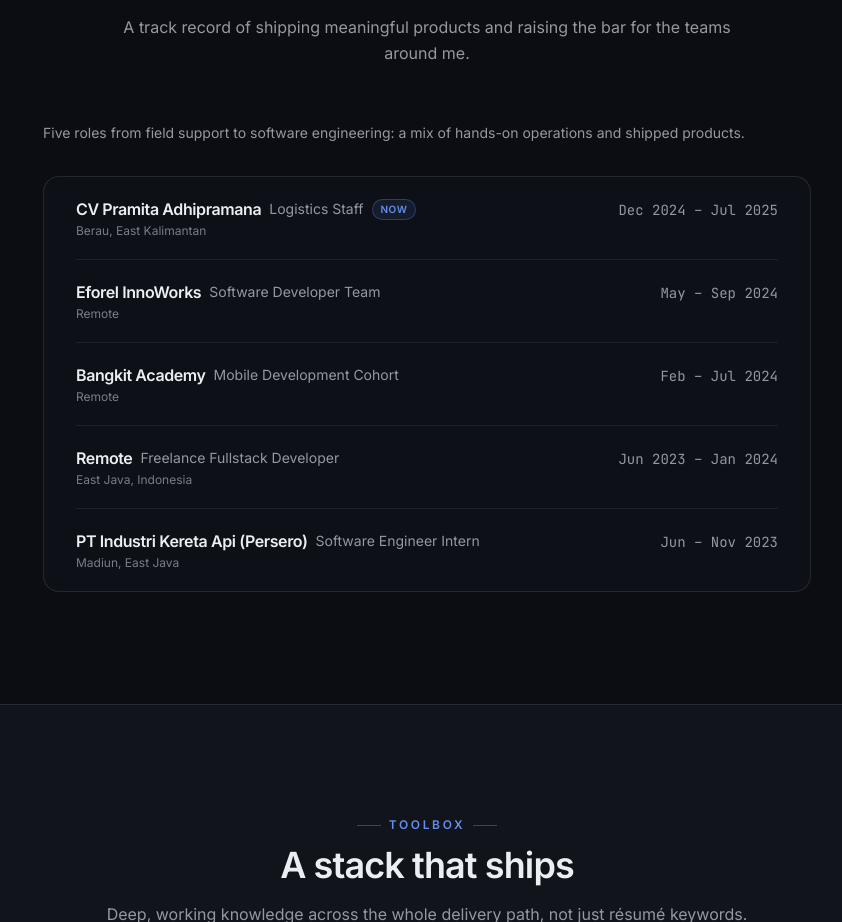
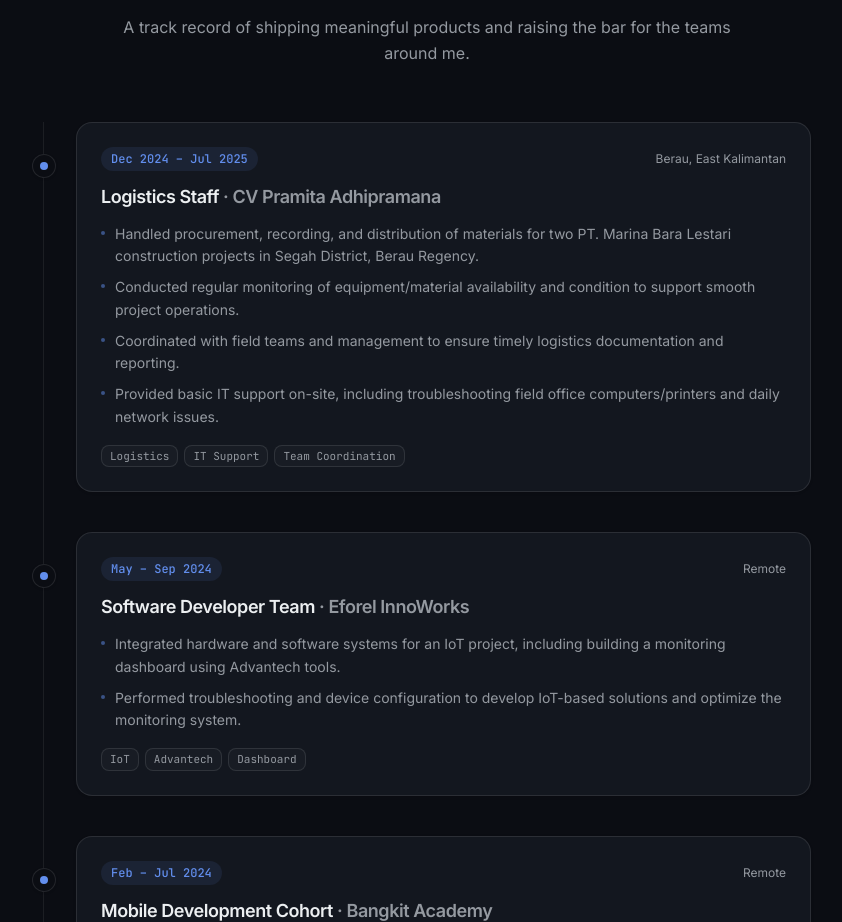
Before and after one commit to hafizhsul/stunning-website-porto, a React (Vite) app: page / in a window 1280 px wide. Shown: the part 4040-4962 px from the top of the page, without its empty margins (213-1055 px from the left). Built offline with nearby package versions, Linux system fonts and the light colour scheme.

Commit message:
revert: Experience — restore original timeline cards

```diff
--- a/src/data/content.ts
+++ b/src/data/content.ts
@@ -62,8 +62,6 @@
   "exp.title": "Where I've worked",
   "exp.desc":
     "A track record of shipping meaningful products and raising the bar for the teams around me.",
-  "exp.lede": "Five roles from field support to software engineering: a mix of hands-on operations and shipped products.",
-  "exp.now": "Now",
   "skills.eyebrow": "Toolbox",
   "skills.title": "A stack that ships",
   "skills.desc":
@@ -132,8 +130,6 @@
   "exp.title": "Riwayat kerja",
   "exp.desc":
     "Urut dari yang terbaru: kombinasi peran operasional/IT support dan pengembangan software.",
-  "exp.lede": "Lima peran dari dukungan lapangan hingga software engineering: perpaduan operasi hands-on dan produk yang dirilis.",
-  "exp.now": "Sekarang",
   "skills.eyebrow": "Perangkat",
   "skills.title": "Kemampuan",
   "skills.desc":
--- a/src/pages/Landing.tsx
+++ b/src/pages/Landing.tsx
@@ -1209,41 +1209,50 @@
         />
 
         <div className="mx-auto max-w-3xl">
-          <p className="mb-8 text-pretty text-sm leading-relaxed text-muted-foreground">
-            {t("exp.lede")}
-          </p>
-          <ul className="divide-y divide-border/70 rounded-2xl border bg-card/40 px-6 sm:px-8">
-            {EXPERIENCE.map((job, i) => {
-              const isCurrent = i === 0;
-              return (
-                <li
-                  key={job.company}
-                  aria-current={isCurrent ? "true" : undefined}
-                  className="flex flex-col gap-1 py-5 transition-colors hover:bg-muted/30 sm:flex-row sm:items-baseline sm:justify-between sm:gap-x-6"
-                >
-                  <div className="min-w-0">
-                    <div className="flex flex-wrap items-center gap-x-2 gap-y-0.5">
-                      <h3 className="font-semibold tracking-tight text-foreground">
-                        {job.company}
-                      </h3>
-                      <p className="text-sm text-muted-foreground">{pick(job.role)}</p>
-                      {isCurrent && (
-                        <span className="rounded-full border border-primary/30 bg-primary/10 px-2 py-0.5 text-[10px] font-semibold uppercase tracking-wider text-primary">
-                          {t("exp.now")}
-                        </span>
-                      )}
-                    </div>
-                    <p className="mt-0.5 text-xs text-muted-foreground/80">
-                      {pick(job.location)}
-                    </p>
+          <ol className="relative space-y-10 border-l border-border/70 pl-8">
+            {EXPERIENCE.map((job, i) => (
+              <li key={job.company} className="relative">
+                <span className="absolute -left-11 top-8 grid size-6 place-items-center rounded-full border bg-background shadow-sm">
+                  <span className="size-2 rounded-full bg-primary" />
+                </span>
+                <Reveal delay={i * 0.06}>
+                <div className="group rounded-2xl border bg-card p-6 shadow-sm transition-all duration-300 hover:-translate-y-0.5 hover:border-primary/30 hover:shadow-lg hover:shadow-primary/5">
+                  <div className="flex flex-wrap items-center justify-between gap-2">
+                    <span className="rounded-full bg-primary/10 px-2.5 py-1 font-mono text-xs font-medium text-primary">
+                      {pick(job.period)}
+                    </span>
+                    <span className="text-xs text-muted-foreground">{pick(job.location)}</span>
                   </div>
-                  <span className="shrink-0 font-mono text-sm tabular-nums text-muted-foreground sm:text-right">
-                    {pick(job.period)}
-                  </span>
-                </li>
-              );
-            })}
-          </ul>
+                  <h3 className="mt-3 text-lg font-semibold tracking-tight">
+                    {pick(job.role)}
+                    <span className="text-muted-foreground"> · {job.company}</span>
+                  </h3>
+                  <ul className="mt-3 space-y-2">
+                    {job.points.map((point, i) => (
+                      <li
+                        key={i}
+                        className="flex gap-2.5 text-sm leading-relaxed text-muted-foreground"
+                      >
+                        <span className="mt-2 size-1 shrink-0 rounded-full bg-primary/50" />
+                        {pick(point)}
+                      </li>
+                    ))}
+                  </ul>
+                  <div className="mt-4 flex flex-wrap gap-1.5">
+                    {job.tags.map((tag, i) => (
+                      <span
+                        key={i}
+                        className="rounded-md border bg-muted/40 px-2 py-0.5 font-mono text-[11px] text-muted-foreground"
+                      >
+                        {pick(tag)}
+                      </span>
+                    ))}
+                  </div>
+                </div>
+                </Reveal>
+              </li>
+            ))}
+          </ol>
         </div>
       </div>
     </section>
```
